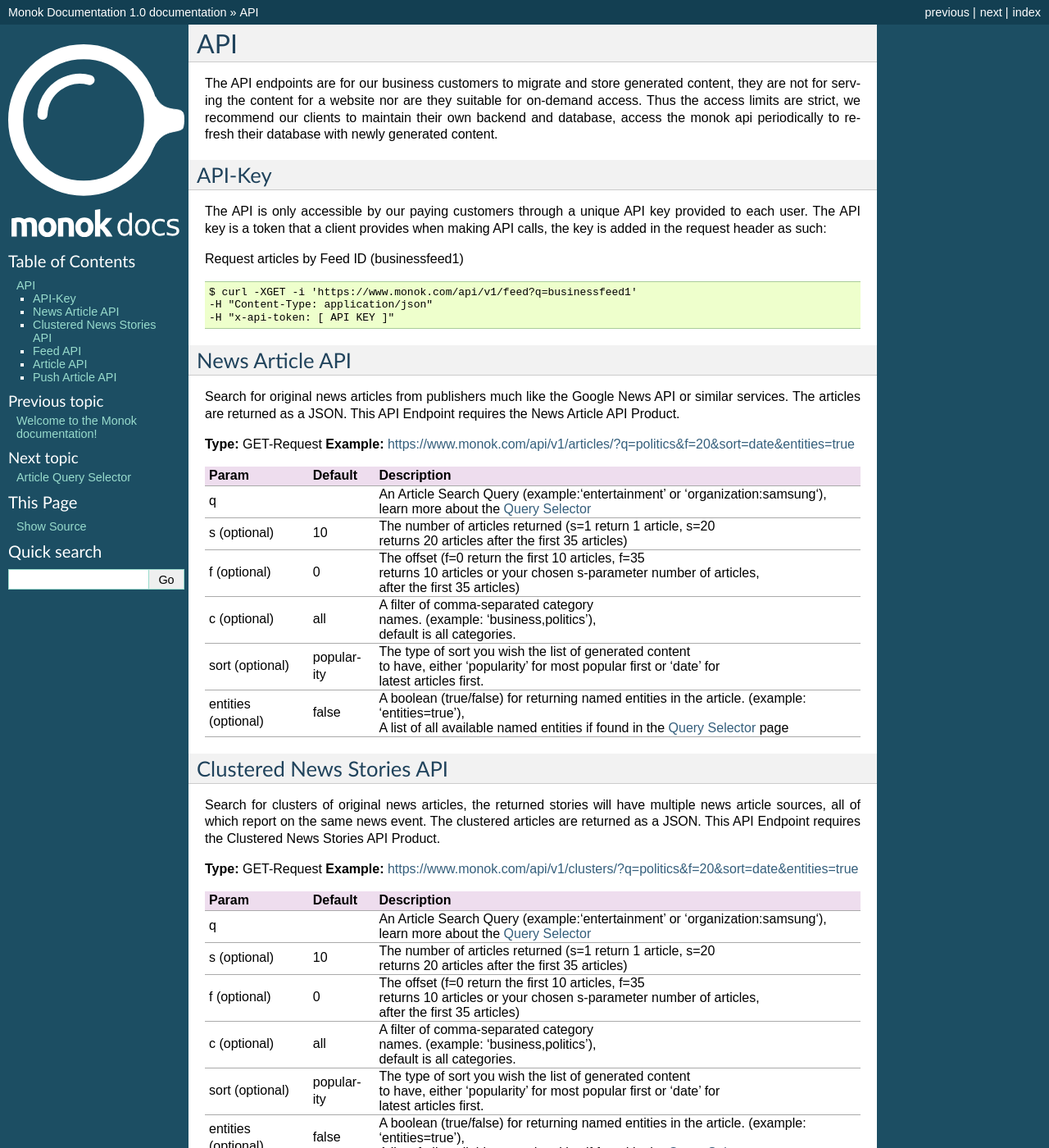
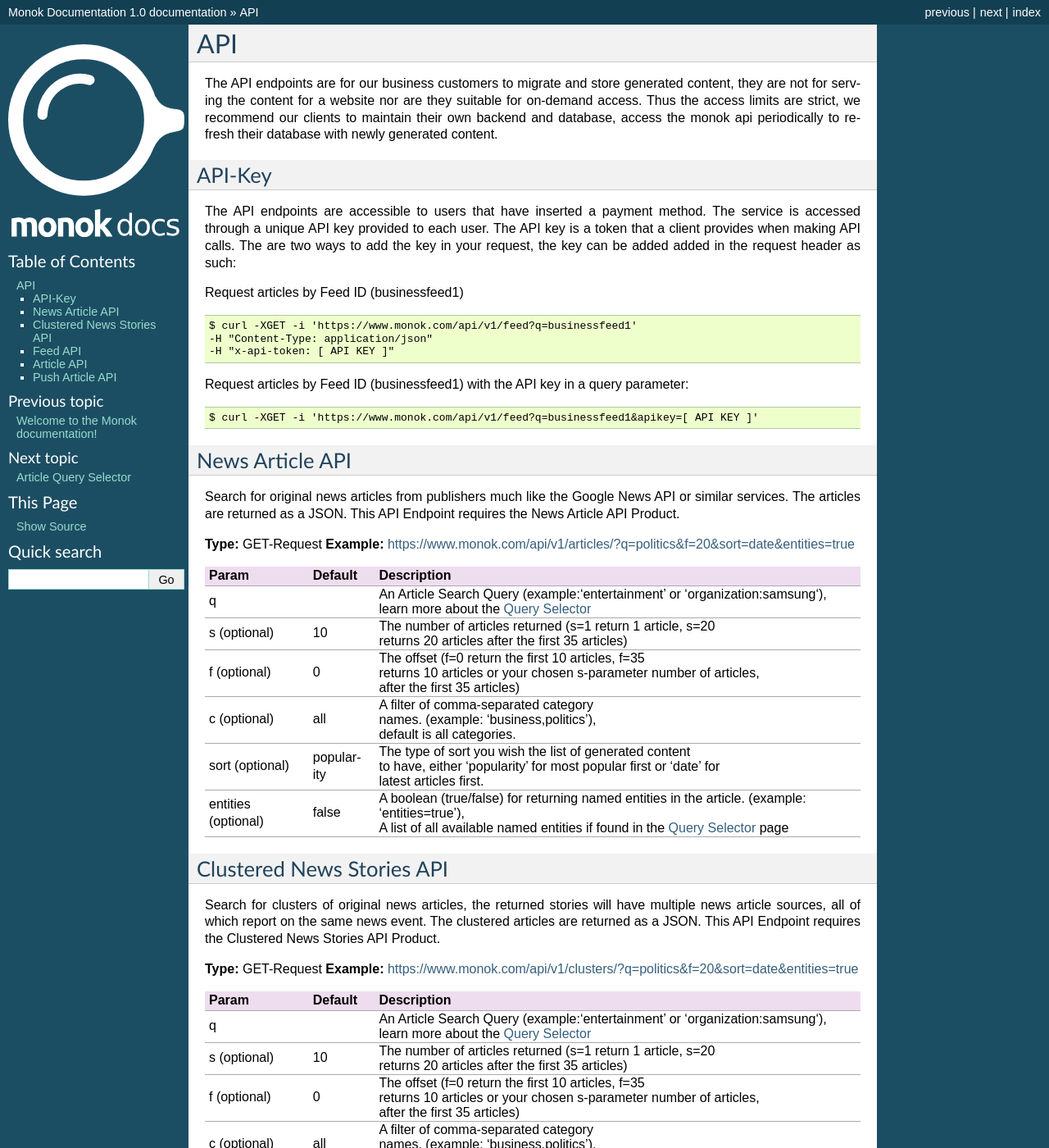
Before and after one commit to monoklabs/monok-docs, a Sphinx documentation site: the page built from docs/api.rst, in a window 1280 px wide and 1400 px high. Shown: the whole window at 82% size. Built offline with Sphinx 7.4.7, drawn with Linux system fonts in a browser that asks for light colours; some of the changed text lies outside the part shown.

Commit message:
Update api.rst

```diff
--- a/docs/api.rst
+++ b/docs/api.rst
@@ -11,8 +11,10 @@
 API-Key
 ------------
 
-The API is only accessible by our paying customers through a unique API key provided to
-each user. The API key is a token that a client provides when making API calls, the key is
+The API endpoints are accessible to users that have inserted a payment method.
+The service is accessed through a unique API key provided to each user.
+The API key is a token that a client provides when making API calls.
+The are two ways to add the key in your request, the key can be added
 added in the request header as such:
 
 Request articles by Feed ID (businessfeed1) ::
@@ -20,6 +22,10 @@
     $ curl -XGET -i 'https://www.monok.com/api/v1/feed?q=businessfeed1'
     -H "Content-Type: application/json"
     -H "x-api-token: [ API KEY ]"
+
+Request articles by Feed ID (businessfeed1) with the API key in a query parameter::
+
+    $ curl -XGET -i 'https://www.monok.com/api/v1/feed?q=businessfeed1&apikey=[ API KEY ]'
 
 News Article API
 ------------
@@ -82,7 +88,8 @@
 Feed API
 ------------
 You may access the content of a feed as a JSON with this request,
-Depending on what kind of plugin you've chosen for the feed, you'll get a clustered articles, scraped articles or generated articles.
+Depending on what kind of plugin you've chosen for the feed, you'll get clustered articles, scraped articles or generated articles.
+You must have some access to the feed and provide the feed Id.
 
 **Type:** GET-Request
 **Example:** https://www.monok.com/api/v1/feed/?q=en&f=20&sort=date&c=business
```
